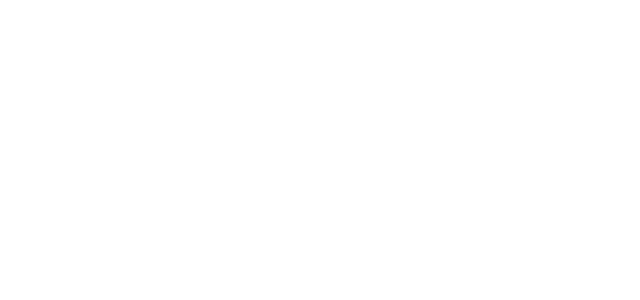
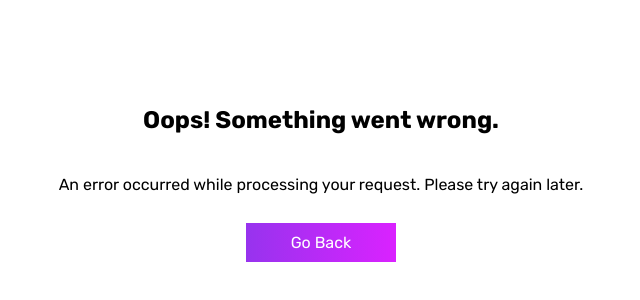
Before and after one commit to isakibul/muslimintech-client, a React (Vite) app: page /error in a window 1280 px wide. Before the commit this address had no page. Shown: the part 228-528 px from the top of the page, without its empty margins (319-959 px from the left). Built offline with nearby package versions, Linux system fonts and the light colour scheme.

Commit message:
error page added

```diff
--- a/src/App.jsx
+++ b/src/App.jsx
@@ -1,6 +1,7 @@
 import { BrowserRouter as Router, Route, Routes } from 'react-router-dom';
 import ThankYouPage from './form/ThankYouPage';
 import FormPage from './form/FormPage';
+import ErrorPage from './form/ErrorPage';
 
 const App = () => {
   return (
@@ -8,6 +9,7 @@
       <Routes>
         <Route path='/' element={<FormPage />} />
         <Route path="/thank-you" element={<ThankYouPage />} />
+        <Route path="/error" element={<ErrorPage />} />
       </Routes>
     </Router>
   );
--- /dev/null
+++ b/src/form/ErrorPage.jsx
@@ -0,0 +1,16 @@
+import React from 'react';
+import { useNavigate } from 'react-router-dom';
+
+const ErrorPage = () => {
+    const navigate = useNavigate();
+
+    return (
+        <div style={{ display: 'flex', flexDirection: 'column', justifyContent: 'center', alignItems: 'center' }}>
+            <h2>Oops! Something went wrong.</h2>
+            <p>An error occurred while processing your request. Please try again later.</p>
+            <button style={{ width: '150px' }} onClick={() => navigate('/')}>Go Back</button>
+        </div>
+    );
+};
+
+export default ErrorPage;
--- a/src/form/FormPage.jsx
+++ b/src/form/FormPage.jsx
@@ -102,6 +102,7 @@
         } catch (error) {
             console.error('There was an error!', error);
             setIsLoading(false);
+            navigate('/error');
         }
     };
 
```
